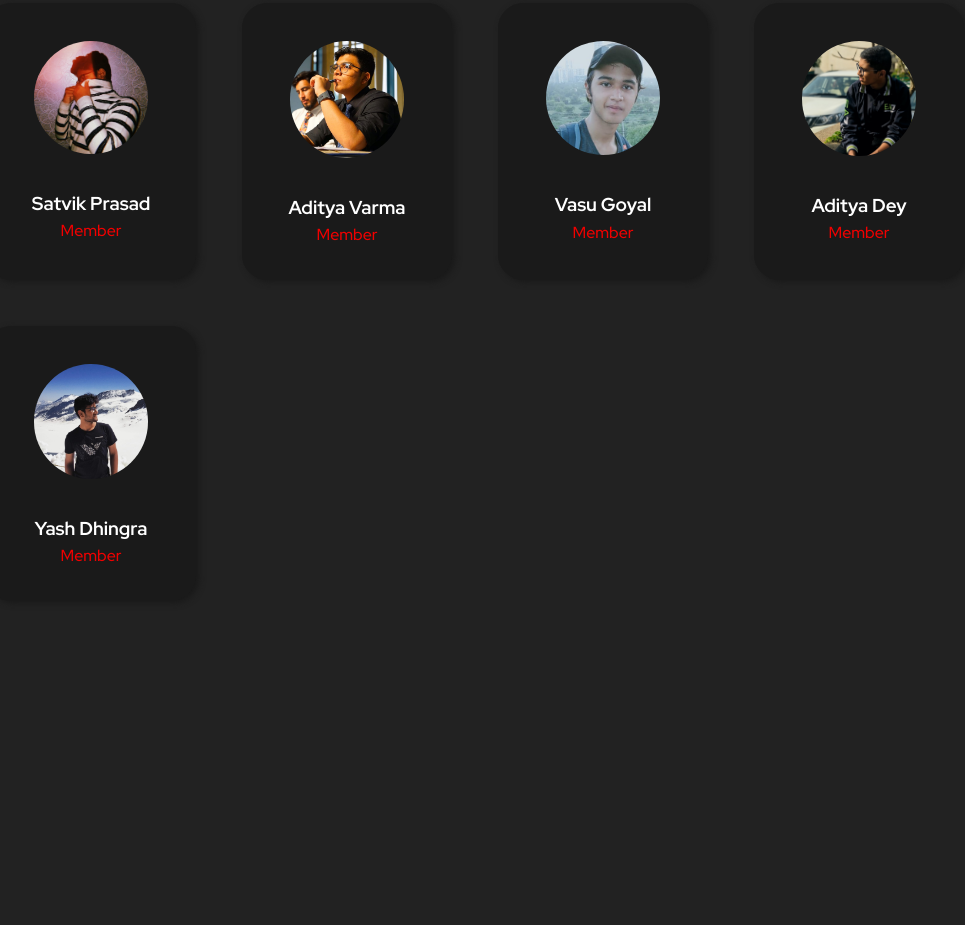
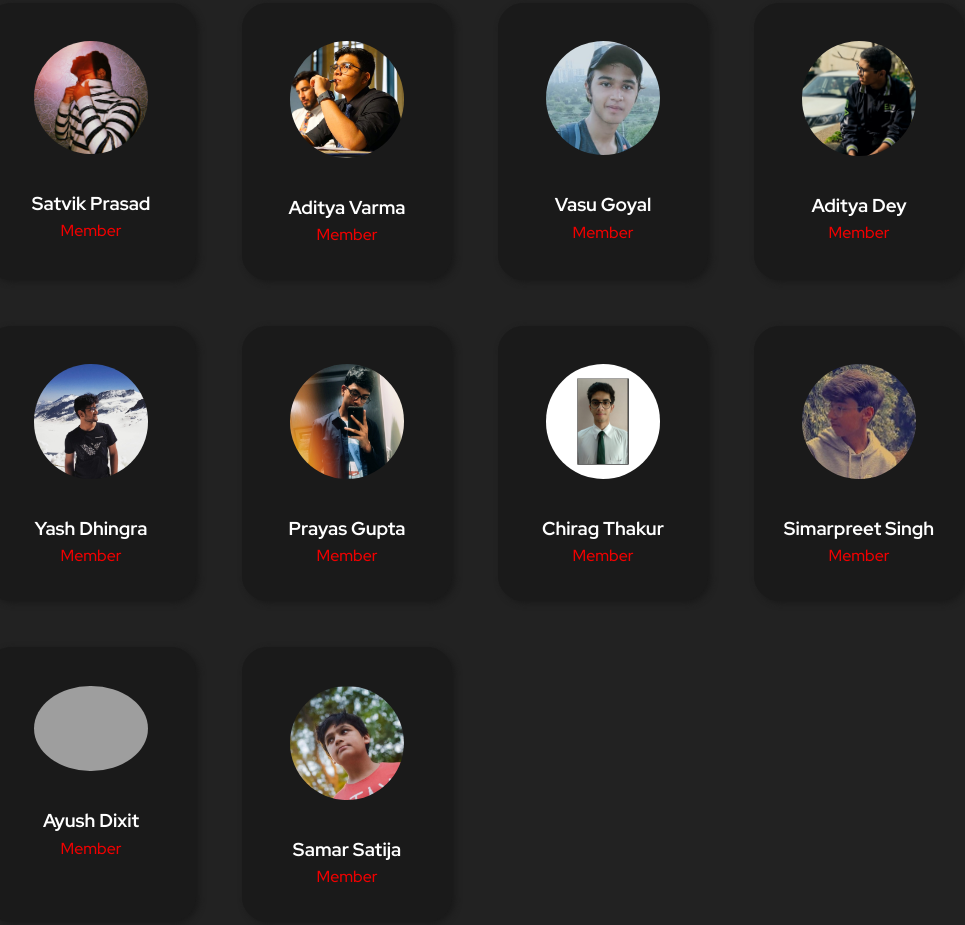
Before and after one commit to ncryptdpssl/ncryptdpssl, a plain HTML site: page team.html in a window 1280 px wide. Shown: the part 1717-2642 px from the top of the page, without its empty margins (166-1131 px from the left). Before the commit the page ends 2343 px from the top, so only its background shows below. Drawn offline with nearby package versions, Linux system fonts and the light colour scheme; grey boxes are pictures that could not be loaded.

Commit message:
arduinochanges

```diff
--- a/team.html
+++ b/team.html
@@ -234,6 +234,46 @@
               <p>Member</p>
             </div>
           </article>
+          <article>
+            <center>
+            <img src="team/prayas.jpeg" alt="Sample photo"></center>
+            <div class="text">
+              <h3>Prayas Gupta</h3>
+              <p>Member</p>
+            </div>
+          </article>
+          <article>
+            <center>
+            <img src="team/chirag.jpeg" alt="Sample photo"></center>
+            <div class="text">
+              <h3>Chirag Thakur</h3>
+              <p>Member</p>
+            </div>
+          </article>
+          <article>
+            <center>
+            <img src="team/simarpreet.jpg" alt="Sample photo"></center>
+            <div class="text">
+              <h3>Simarpreet Singh</h3>
+              <p>Member</p>
+            </div>
+          </article>
+          <article>
+            <center>
+            <img src="team/ayush dixit.JPG" alt="Sample photo"></center>
+            <div class="text">
+              <h3>Ayush Dixit</h3>
+              <p>Member</p>
+            </div>
+          </article>
+          <article>
+            <center>
+            <img src="team/samar.jpg" alt="Sample photo"></center>
+            <div class="text">
+              <h3>Samar Satija</h3>
+              <p>Member</p>
+            </div>
+          </article>
         </main>
 
 
```
Also changed, not shown: index.html (+1 -1 lines), team/chirag.jpeg (added), team/prayas.jpeg (added), team/samar.jpg (added), team/simarpreet.jpg (added), 1 other file.
